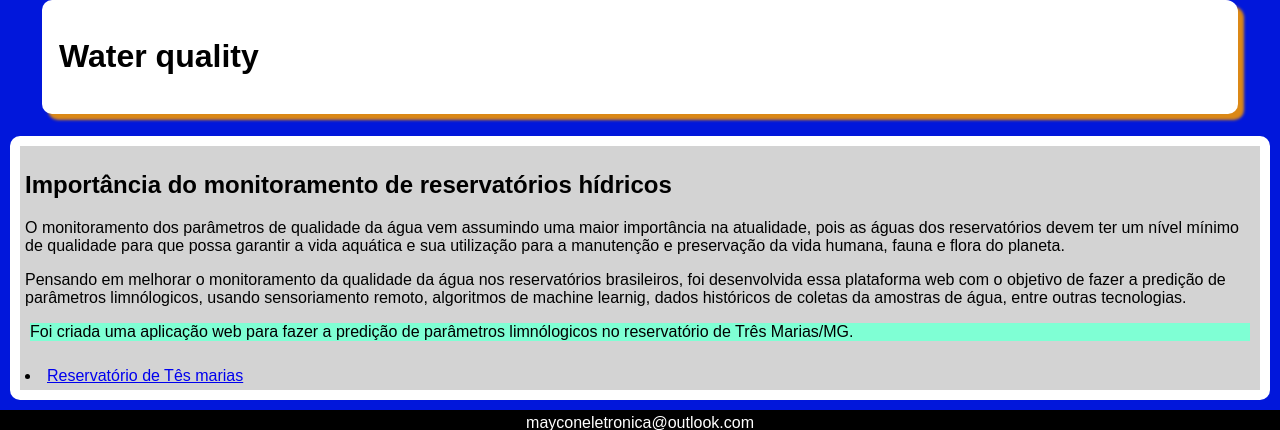
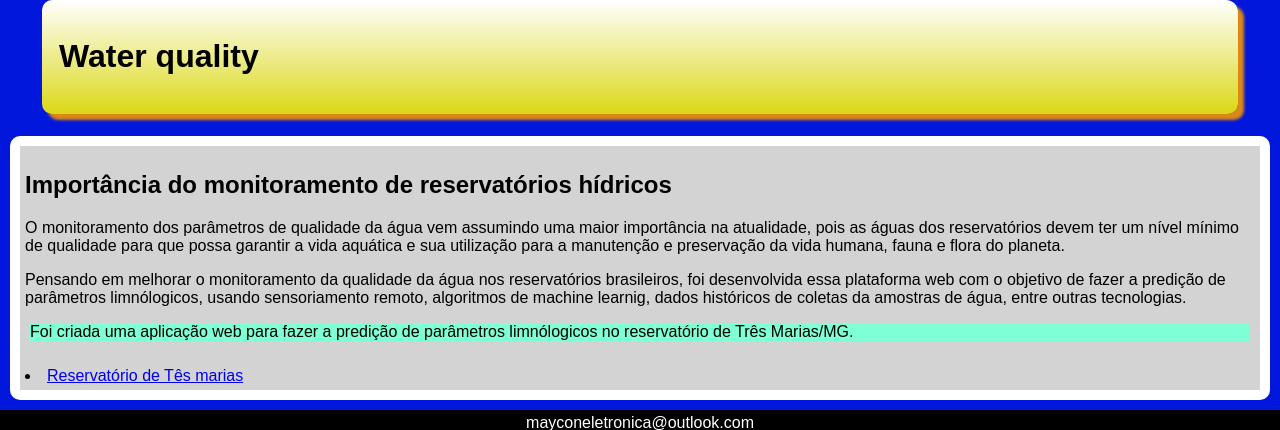
Before and after one commit to maycongabriel28/Desenvolvimento_web_scikitLearn, a Flask app: page / in a window 1280 px wide. Shown: the top 430 px of the page. Run offline with Flask 2, Linux system fonts and the light colour scheme.

Commit message:
Update layoult_principal.html

```diff
--- a/templates/layoult_principal.html
+++ b/templates/layoult_principal.html
@@ -14,7 +14,8 @@
         }
 
         header { /* Cabeçalho da página */
-            background-color: rgb(255, 255, 255);
+
+            background-image: linear-gradient(360deg, #DBD816, white);
             margin: auto; /* Centraliza caixa no navegador */
             padding: 17px; /* Distãncia do texto para a borda */
             margin-top: 0px; /* Espaçamneto cima */
```
